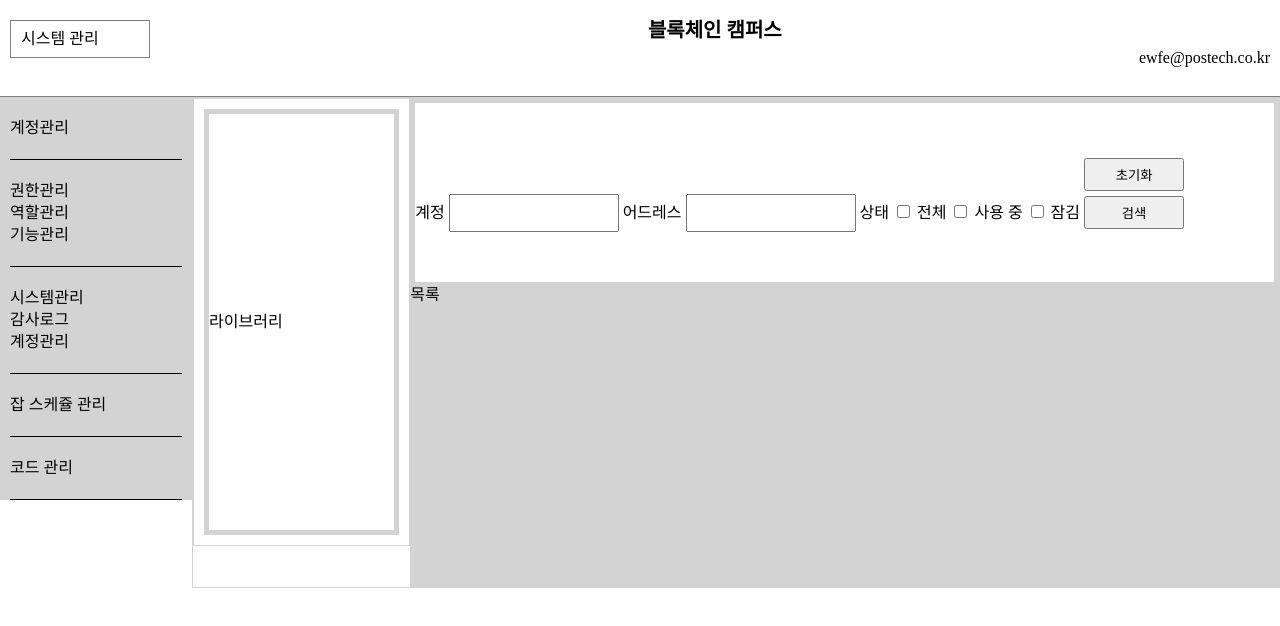
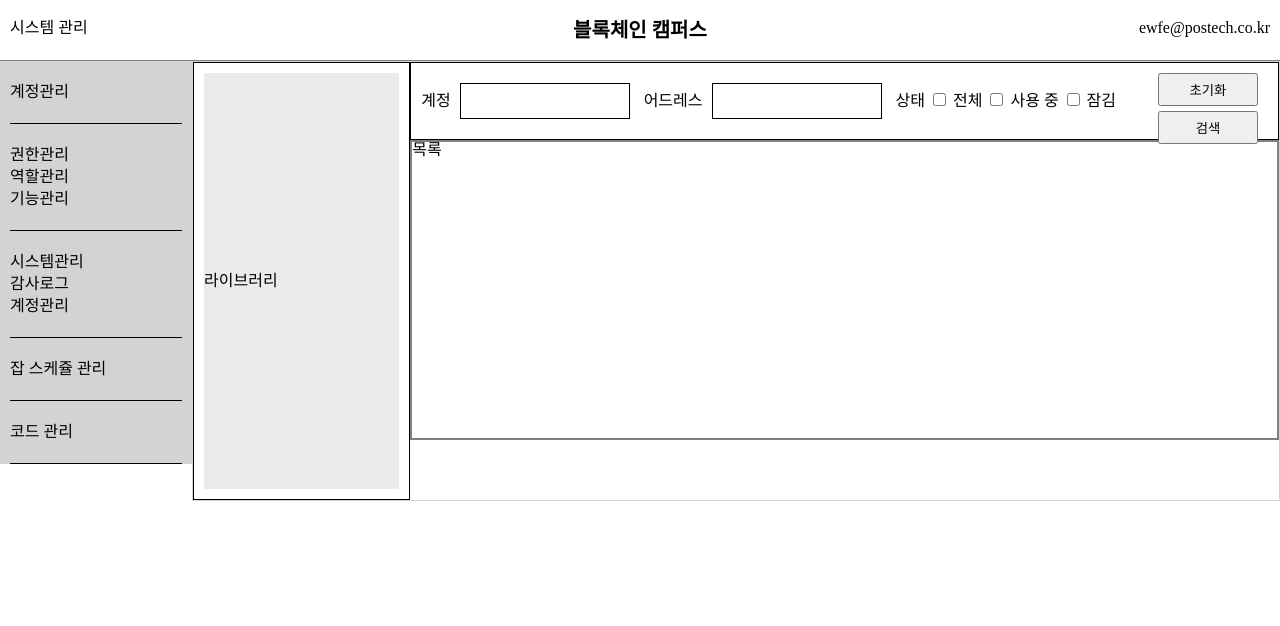
Before and after one commit to z2park/Test, a plain HTML site: page index.html in a window 1280 px wide. Drawn offline with nearby package versions, Linux system fonts and the light colour scheme.

Commit message:
layout 수정

```diff
--- a/css/scss/layout/_header.scss
+++ b/css/scss/layout/_header.scss
@@ -3,18 +3,22 @@
   border-bottom: 1px solid gray;
   padding: 20px 0;
   text-align: center;
+  .sky {
+    position: relative;
+  }
   .system {
-    border: 1px solid gray;
-    padding: 10px 50px 10px 10px;
     margin-left: 10px;
-    float: left;
+    position: absolute;
+    top: 0;
+    left: 0;
   }
   h2 {
     font-size: 20px;
   }
   .email {
-    padding: 10px 0;
     margin-right: 10px;
-    float: right;
+    position: absolute;
+    top: 0;
+    right: 0;
   }
 }
--- a/css/scss/layout/_menu.scss
+++ b/css/scss/layout/_menu.scss
@@ -35,27 +35,40 @@ section {
 .library {
   width: 20%;
   padding: 10px;
-  border: 1px solid lightgray;
+  border: 1px solid black;
   float: left;
   .library-in {
-    border: 5px solid lightgray;
+    background-color: #ebebeb;
     padding: 200px 0;
   }
 }
 .account {
   width: 80%;
-  padding: 50px 0;
-  border: 5px solid lightgray;
+  border: 1px solid black;
   float: left;
+  padding: 20px 0;
+  position: relative;
   .account-email {
     padding: 8px;
     width: 170px;
     outline: none;
     font-size: 16px;
+    border: 1px solid black;
+  }
+  .check-btn {
+    display: inline-block;
+    padding: 0 0 0 10px;
+  }
+  .input-name {
+    display: inline-block;
+    padding: 0 5px 0 10px;
   }
 }
 .search {
   display: inline-block;
+  position: absolute;
+  top: 5px;
+  right: 20px;
   .btn,
   .btn2 {
     outline: none;
@@ -68,7 +81,7 @@ section {
   }
 }
 .list {
-  background-color: lightgray;
+  border: 2px solid gray;
   height: 300px;
   width: 80%;
   float: right;
--- a/index.html
+++ b/index.html
@@ -16,12 +16,15 @@
 
 <body>
   <header class="header clearfix">
+
+    <div class="sky">
       <div class="system">
         시스템 관리
       </div>
       <h2>블록체인 캠퍼스</h2>
       <div class="email">
         ewfe@postech.co.kr
+      </div>
     </div>
   </header>
   <section>
@@ -55,10 +58,11 @@
         </div>
         <div class="account">
           <div class="account-in">
-            <span>계정</span>
+            <span class="input-name">계정</span>
             <input type="email" class="account-email">
-            <span>어드레스</span>
+            <span class="input-name">어드레스</span>
             <input type="email" class="account-email">
+            <span class="check-btn">
               <span>상태</span>
               <input type="checkbox" class="check">
               <label>전체</label>
@@ -66,6 +70,7 @@
               <label>사용 중</label>
               <input type="checkbox" class="check">
               <label>잠김</label>
+            </span>
             <ul class="search">
               <li><button class="btn">초기화</button></li>
               <li><button class="btn2">검색</button></li>
```
Also changed, not shown: css/style.css, 1 other file. Lines whose indentation alone changed are shown as unchanged.
